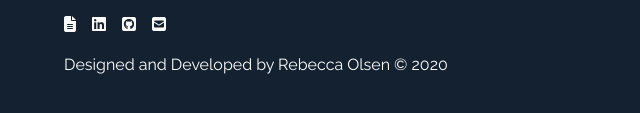
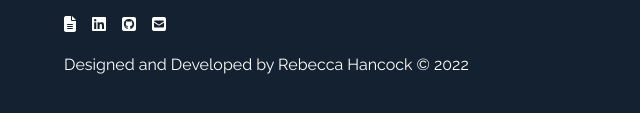
Before and after one commit to beckyfolsen/BeckyPortfolio, a plain HTML site: page index.html in a window 1280 px wide. Shown: the part 4013-4126 px from the top of the page, 0-640 px from the left. Drawn offline with nearby package versions, Linux system fonts and the light colour scheme.

Commit message:
Update index.html
update name

```diff
--- a/index.html
+++ b/index.html
@@ -173,7 +173,7 @@
 
           </ul>
       <p class="left">
-        Designed and Developed by Rebecca Olsen &#169; 2020
+        Designed and Developed by Rebecca Hancock &#169; 2022
       </p>
     </footer>
   </section><!--end parent container that holds everything-->
```
